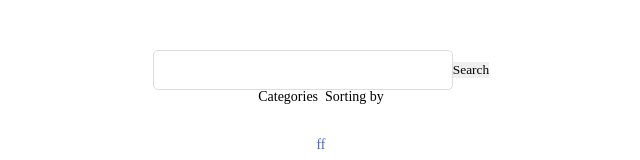
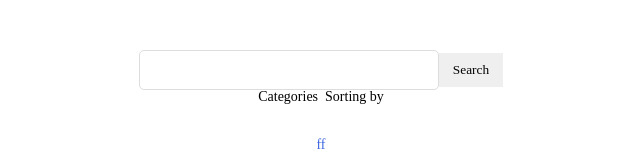
Before and after one commit to klekwedge/books, a React app: page / in a window 1280 px wide. Shown: the top 160 px of the page, without its empty margins (319-959 px from the left). Built offline with nearby package versions, Linux system fonts and the light colour scheme; no server answers; the HTML template or start-up script is replaced by a standard one.

Commit message:
feat: add SearchButton

```diff
--- /dev/null
+++ b/src/components/SearchButton/SearchButton.tsx
@@ -0,0 +1,8 @@
+import './SearchButtons.scss';
+
+
+function SearchButton() {
+    return <button type='button'>Search</button>
+}
+
+export default SearchButton;
--- /dev/null
+++ b/src/components/SearchButton/SearchButtons.scss
@@ -0,0 +1,8 @@
+button {
+  padding: 0 1rem;
+  line-height: 2.5;
+  border: none;
+  outline: none;
+  display: flex;
+  align-items: center;
+}
--- a/src/components/SearchForm/SearchForm.tsx
+++ b/src/components/SearchForm/SearchForm.tsx
@@ -1,4 +1,5 @@
 /* eslint-disable jsx-a11y/label-has-associated-control */
+import SearchButton from '../SearchButton/SearchButton';
 import SearchInput from '../SearchInput/SearchInput';
 import './SearchForm.scss';
 
@@ -8,7 +9,7 @@ function SearchForm() {
       <form>
         <div className="search">
           <SearchInput />
-          <button type="button">Search</button>
+          <SearchButton />
         </div>
         <div className="filters">
           <div>
```
